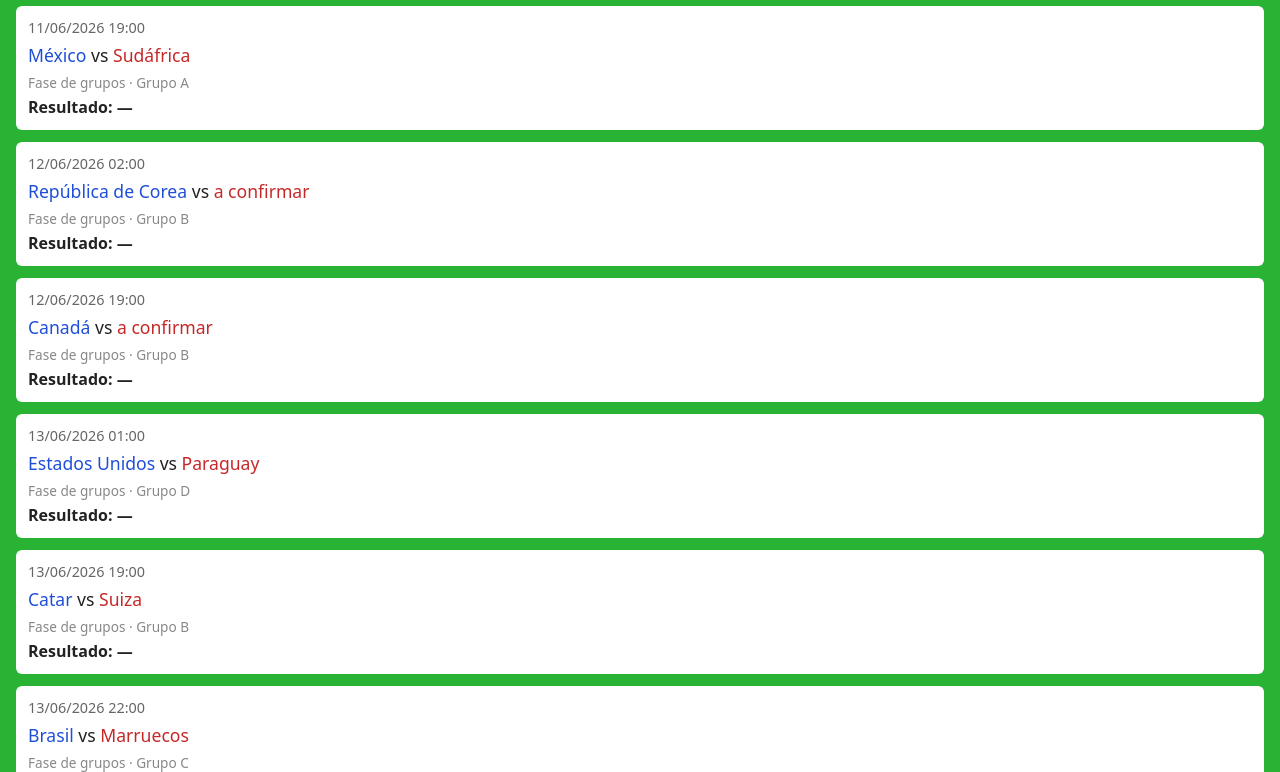
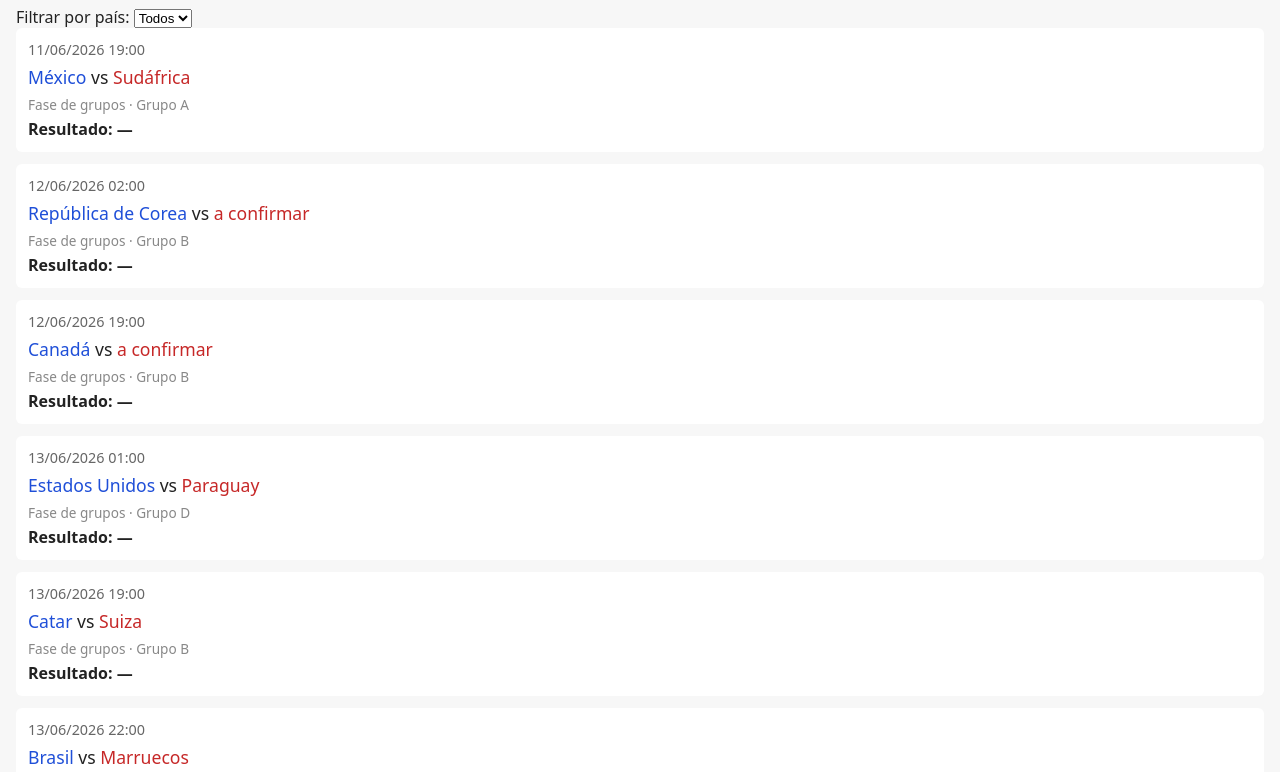
Before and after one commit to 21programado/fixture, a plain HTML site: page index.html in a window 1280 px wide. Shown: the part 96-868 px from the top of the page. Drawn offline with Linux system fonts and the light colour scheme.

Commit message:
Add files via upload

```diff
--- a/index.html
+++ b/index.html
@@ -9,7 +9,7 @@
       font-family: system-ui, sans-serif;
       margin: 0;
       padding: 16px;
-      background: #29B334;
+      background: #f7f7f7;
       color: #222;
     }
     .partido {
@@ -58,6 +58,11 @@
 <body>
 
 <h1>Fixture Mundial 2026</h1>
+<label for="pais">Filtrar por país:</label>
+<select id="pais">
+  <option value="">Todos</option>
+</select>
+
 <div id="fixture"></div>
 
 <script src="app.js"></script>
```
